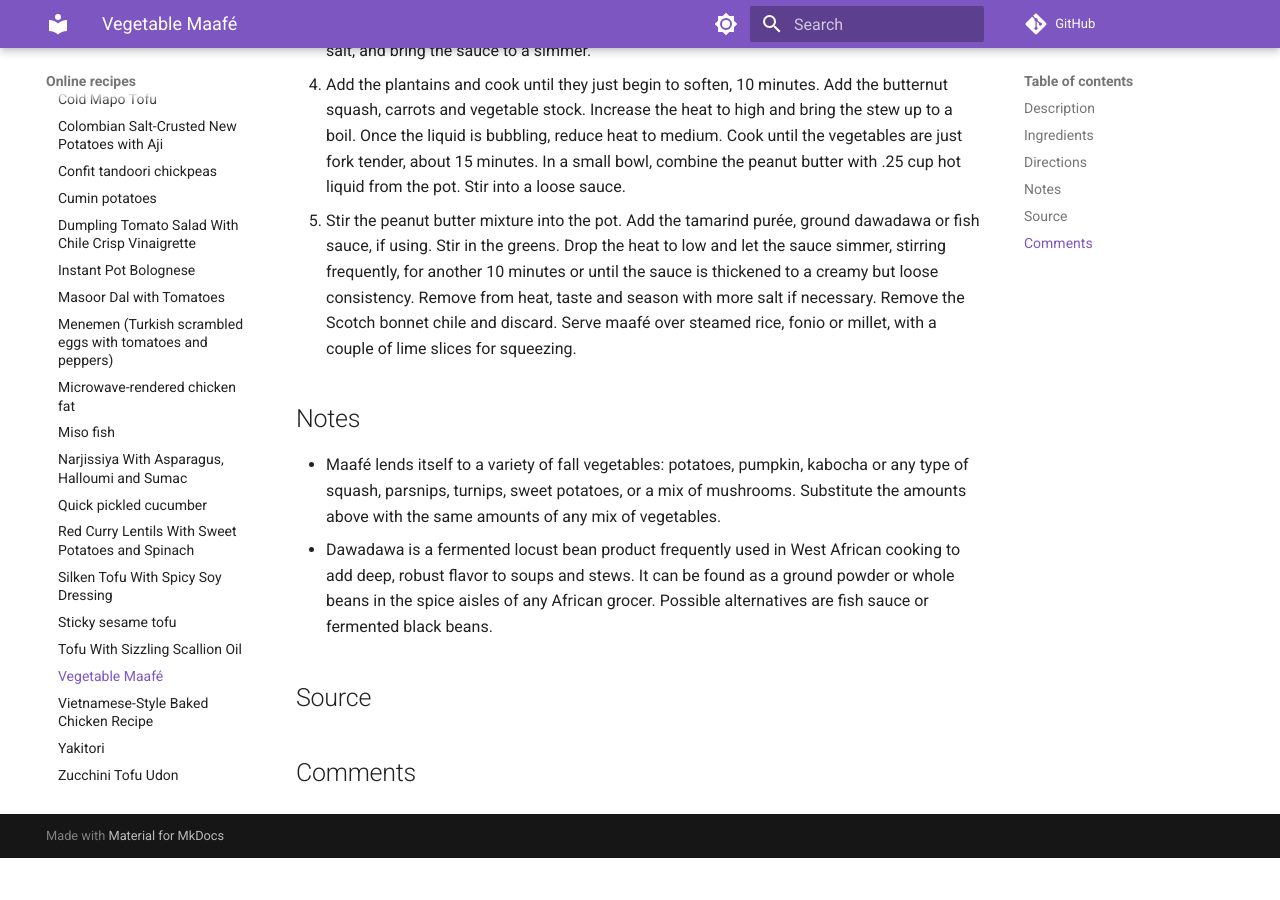
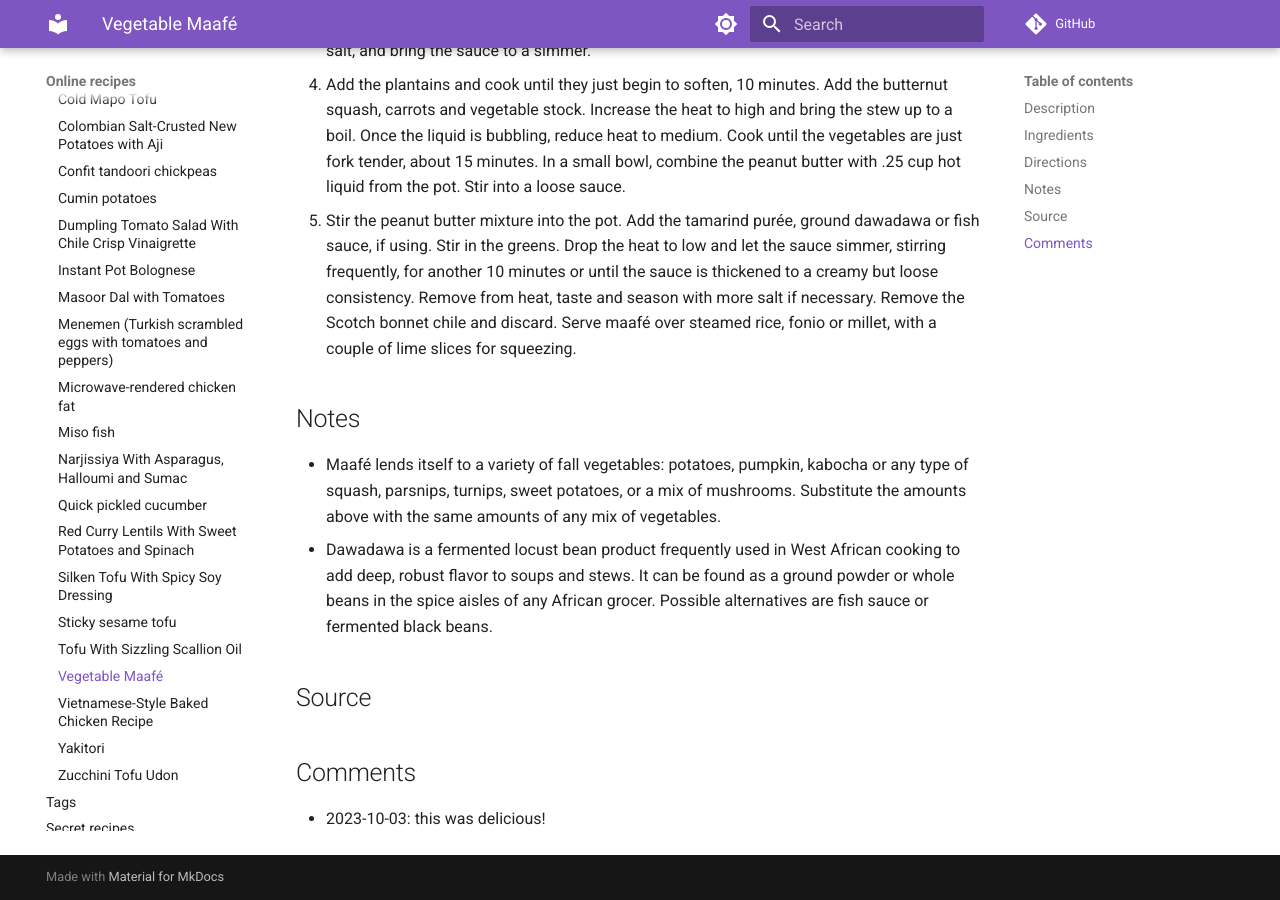
Before and after one commit to billbrod/recipes, an MkDocs documentation site: the page built from docs/recipes/vegetable_maafe.md, in a window 1280 px wide and 900 px high, scrolled down 2039 px. Built offline with MkDocs 1.6.1 and Material for MkDocs 9.7.7, drawn with Linux system fonts in a browser that asks for light colours; comment, search, counter and statistics services are not loaded; before the commit the page ends 2897 px from its top, so only the background shows below that.

Commit message:
Update vegetable_maafe.md

```diff
--- a/docs/recipes/vegetable_maafe.md
+++ b/docs/recipes/vegetable_maafe.md
@@ -55,3 +55,5 @@
 ## Source
 
 ## Comments
+
+- 2023-10-03: this was delicious!
```
